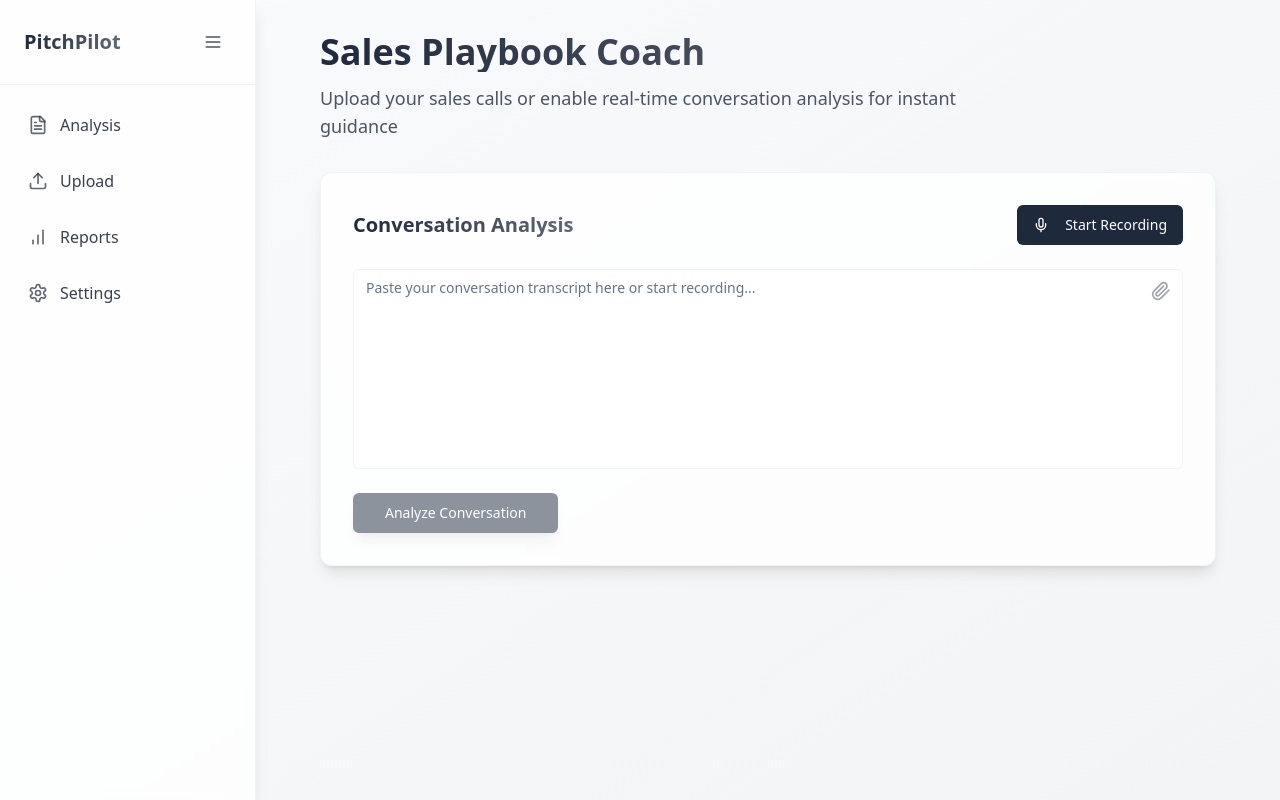
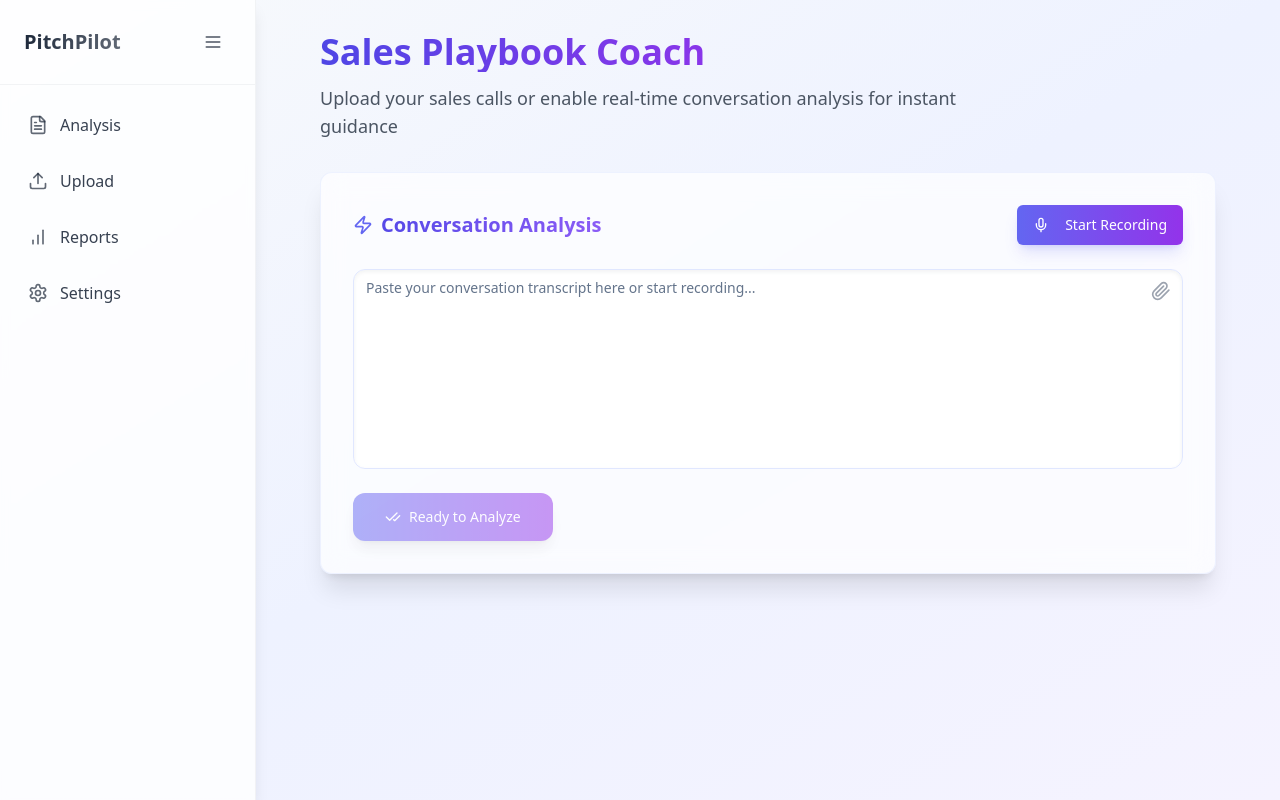
Before and after one commit to danteocualesjr/pitch-pilot-61b4a8cd, a React (Vite) app: page / in a window 1280 px wide. Built offline with nearby package versions, Linux system fonts and the light colour scheme.

Commit message:
Improve user interface aesthetics
The UI was updated to improve the overall look and feel.

```diff
--- a/src/components/RealtimeRecording.tsx
+++ b/src/components/RealtimeRecording.tsx
@@ -1,7 +1,7 @@
 
 import { useState, useEffect } from "react";
 import { Button } from "@/components/ui/button";
-import { Mic, MicOff, AudioLines } from "lucide-react";
+import { Mic, MicOff, AudioLines, Sparkles } from "lucide-react";
 import { toast } from "sonner";
 
 interface RealtimeRecordingProps {
@@ -58,24 +58,29 @@ const RealtimeRecording = ({ onTranscriptUpdate }: RealtimeRecordingProps) => {
       <Button
         onClick={() => setIsRecording(!isRecording)}
         variant={isRecording ? "destructive" : "default"}
-        className="relative group"
+        className={`relative group transition-all duration-300 ${
+          isRecording
+            ? "bg-gradient-to-r from-rose-500 to-red-600 hover:from-rose-600 hover:to-red-700 shadow-lg shadow-red-500/30"
+            : "bg-gradient-to-r from-indigo-500 to-purple-600 hover:from-indigo-600 hover:to-purple-700 shadow-lg shadow-indigo-500/20"
+        }`}
       >
         {isRecording ? (
           <>
             <MicOff className="mr-2 h-4 w-4" />
             Stop Recording
-            <AudioLines className="absolute -right-2 -top-2 text-destructive-foreground animate-pulse" />
+            <AudioLines className="absolute -right-2 -top-2 text-rose-200 animate-pulse" />
           </>
         ) : (
           <>
             <Mic className="mr-2 h-4 w-4" />
-            Start Recording
+            <span>Start Recording</span>
+            <Sparkles className="absolute -right-2 -top-2 text-purple-200 opacity-0 group-hover:opacity-100 transition-opacity duration-300" size={16} />
           </>
         )}
       </Button>
       {isRecording && (
-        <div className="flex items-center gap-2 text-sm text-primary/70 animate-pulse">
-          <AudioLines className="h-4 w-4" />
+        <div className="flex items-center gap-2 text-sm text-primary/70 animate-pulse bg-gradient-to-r from-rose-500 to-red-600 bg-clip-text text-transparent font-medium">
+          <AudioLines className="h-4 w-4 text-rose-500" />
           Listening...
         </div>
       )}
--- a/src/pages/Index.tsx
+++ b/src/pages/Index.tsx
@@ -1,8 +1,9 @@
+
 import { useState } from "react";
 import Sidebar from "@/components/Sidebar";
 import { Textarea } from "@/components/ui/textarea";
 import { Button } from "@/components/ui/button";
-import { Paperclip } from "lucide-react";
+import { Paperclip, Sparkles, Zap, CheckCheck } from "lucide-react";
 import AnalysisVisualizations from "@/components/AnalysisVisualizations";
 import { toast } from "sonner";
 import RealtimeRecording from "@/components/RealtimeRecording";
@@ -70,12 +71,12 @@ const Index = () => {
   };
 
   return (
-    <div className="flex min-h-screen bg-gradient-to-br from-gray-50 to-gray-100">
+    <div className="flex min-h-screen bg-gradient-to-br from-slate-50 via-indigo-50 to-violet-50">
       <Sidebar />
       <main className="flex-1 p-8">
         <div className="max-w-4xl mx-auto space-y-8 animate-fade-in">
           <div className="text-center md:text-left">
-            <h1 className="text-4xl font-bold bg-gradient-to-r from-primary via-primary/80 to-primary/60 bg-clip-text text-transparent mb-3">
+            <h1 className="text-4xl font-bold bg-gradient-to-r from-indigo-600 via-purple-600 to-pink-500 bg-clip-text text-transparent mb-3">
               Sales Playbook Coach
             </h1>
             <p className="text-lg text-gray-600 max-w-2xl">
@@ -83,9 +84,10 @@ const Index = () => {
             </p>
           </div>
 
-          <div className="bg-white/80 backdrop-blur-sm rounded-xl shadow-lg border border-gray-200/50 p-8 space-y-6 transition-all hover:shadow-xl">
+          <div className="bg-white/70 backdrop-blur-md rounded-xl shadow-xl border border-indigo-100/50 p-8 space-y-6 transition-all hover:shadow-2xl hover:bg-white/80">
             <div className="flex items-center justify-between">
-              <h2 className="text-xl font-semibold bg-gradient-to-r from-primary to-primary/70 bg-clip-text text-transparent">
+              <h2 className="text-xl font-semibold bg-gradient-to-r from-indigo-600 to-violet-500 bg-clip-text text-transparent flex items-center">
+                <Zap size={20} className="mr-2 text-indigo-500" />
                 Conversation Analysis
               </h2>
               <RealtimeRecording onTranscriptUpdate={handleTranscriptUpdate} />
@@ -93,18 +95,21 @@ const Index = () => {
 
             <div className="relative" onDragOver={handleDragOver} onDragLeave={handleDragLeave} onDrop={handleDrop}>
               {isDragging && (
-                <div className="absolute inset-0 border-2 border-dashed border-primary/50 bg-primary/5 rounded-lg flex items-center justify-center z-10">
-                  <p className="text-primary/70 text-lg font-medium">Drop files here to add to chat</p>
+                <div className="absolute inset-0 border-2 border-dashed border-indigo-300 bg-indigo-50/70 rounded-lg flex items-center justify-center z-10 backdrop-blur-sm">
+                  <p className="text-indigo-600 text-lg font-medium flex items-center">
+                    <Sparkles className="mr-2 h-5 w-5" />
+                    Drop files here to add to chat
+                  </p>
                 </div>
               )}
-              <div className="relative">
+              <div className="relative group">
                 <Textarea
                   value={transcript}
                   onChange={(e) => setTranscript(e.target.value)}
                   placeholder="Paste your conversation transcript here or start recording..."
-                  className="min-h-[200px] text-gray-700 bg-white/50 backdrop-blur-sm border-gray-200/50 focus:border-primary/30 transition-all resize-none pr-10"
+                  className="min-h-[200px] text-gray-700 bg-white/50 backdrop-blur-sm border-indigo-100 focus:border-indigo-300 transition-all resize-none pr-10 rounded-xl shadow-inner"
                 />
-                <label className="absolute right-3 top-3 cursor-pointer text-gray-400 hover:text-primary transition-colors">
+                <label className="absolute right-3 top-3 cursor-pointer text-gray-400 hover:text-indigo-500 transition-colors group-hover:scale-110 transform duration-200">
                   <Paperclip className="h-5 w-5" />
                   <input
                     type="file"
@@ -121,16 +126,16 @@ const Index = () => {
                 {files.map((file, index) => (
                   <div
                     key={index}
-                    className="flex items-center space-x-3 p-2 bg-gray-50 rounded-lg text-sm text-gray-600 hover:bg-gray-100/80 transition-all"
+                    className="flex items-center space-x-3 p-3 bg-indigo-50/80 rounded-lg text-sm text-gray-700 hover:bg-indigo-100/80 transition-all border border-indigo-100/50"
                   >
-                    <Paperclip className="h-4 w-4 text-gray-400" />
-                    <span className="flex-1 truncate">{file.name}</span>
-                    <span className="text-gray-400">
+                    <Paperclip className="h-4 w-4 text-indigo-400" />
+                    <span className="flex-1 truncate font-medium">{file.name}</span>
+                    <span className="text-indigo-400 bg-indigo-100 px-2 py-0.5 rounded-full text-xs">
                       {(file.size / 1024 / 1024).toFixed(2)} MB
                     </span>
                     <button
                       onClick={() => handleRemoveFile(index)}
-                      className="text-gray-400 hover:text-red-500 transition-colors"
+                      className="text-indigo-400 hover:text-rose-500 transition-colors p-1 rounded-full hover:bg-rose-50"
                     >
                       ×
                     </button>
@@ -141,7 +146,7 @@ const Index = () => {
 
             <Button
               onClick={handleAnalyze}
-              className="relative overflow-hidden bg-primary hover:bg-primary/90 text-white px-8 shadow-lg hover:shadow-xl transition-all duration-300 group"
+              className="relative overflow-hidden bg-gradient-to-r from-indigo-500 to-purple-600 hover:from-indigo-600 hover:to-purple-700 text-white px-8 py-6 shadow-lg hover:shadow-xl transition-all duration-300 group rounded-xl w-full md:w-auto"
               disabled={isAnalyzing || (!transcript.trim() && files.length === 0)}
             >
               {isAnalyzing ? (
@@ -151,7 +156,17 @@ const Index = () => {
                 </span>
               ) : (
                 <span className="flex items-center gap-2 group-hover:scale-105 transition-transform">
-                  Analyze Conversation
+                  {transcript.trim() || files.length > 0 ? (
+                    <>
+                      <Sparkles className="h-5 w-5" />
+                      Analyze Conversation
+                    </>
+                  ) : (
+                    <>
+                      <CheckCheck className="h-5 w-5" />
+                      Ready to Analyze
+                    </>
+                  )}
                 </span>
               )}
             </Button>
```
